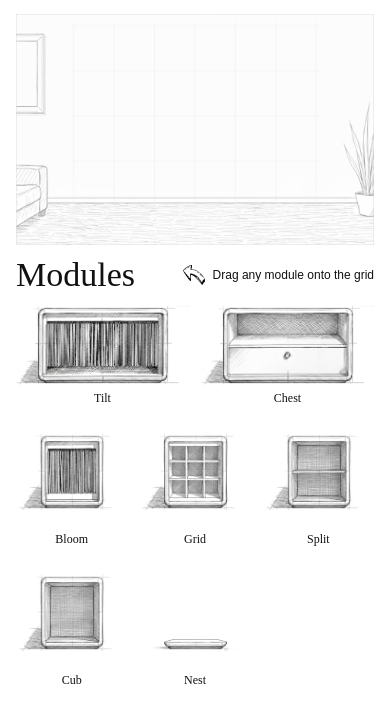
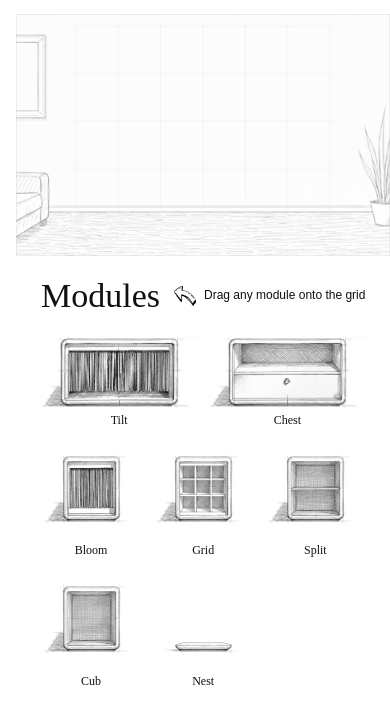
Before and after one commit to mvaloatto/groovaly-module-builder-demo, a React (Vite) app: page / in a window 390 px wide. Shown: the top 724 px of the page. Built offline with nearby package versions, Linux system fonts and the light colour scheme; a web font is replaced by a local one.

Commit message:
Tune mobile spacing and make long-press hold preview more visible

```diff
--- a/src/styles.css
+++ b/src/styles.css
@@ -999,6 +999,12 @@ body {
   position: fixed;
   z-index: 9998;
   pointer-events: none;
+  opacity: 0.42;
+  filter: saturate(0.92);
+}
+
+.mb-hold-preview .mb-overlay {
+  opacity: 1;
 }
 
 .mb-dismiss-ghost {
@@ -1159,6 +1165,9 @@ body {
 
 .mb-builder.is-mobile-layout .mb-side {
   margin-top: 0;
+  padding-left: 25px;
+  padding-right: 25px;
+  padding-top: 10px;
 }
 
 .mb-builder.is-mobile-layout .mb-side-head {
@@ -1166,7 +1175,7 @@ body {
   align-items: center;
   justify-content: space-between;
   gap: 14px;
-  margin-bottom: 14px;
+  margin-bottom: 24px;
 }
 
 .mb-builder.is-mobile-layout .mb-side-title {
@@ -1232,6 +1241,7 @@ body {
   grid-template-columns: repeat(2, minmax(0, 1fr));
   gap: 12px;
   width: 100%;
+  margin-top: 10px;
 }
 
 .mb-builder.is-mobile-layout .mb-catalog-row-2,
```
